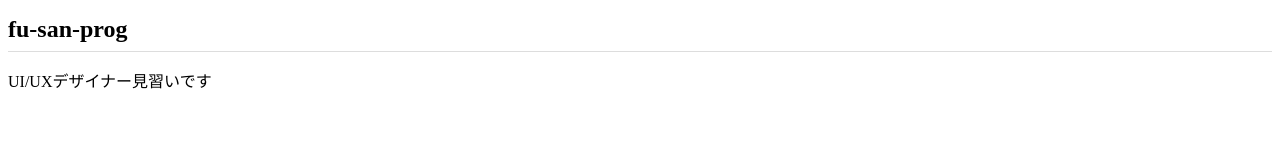
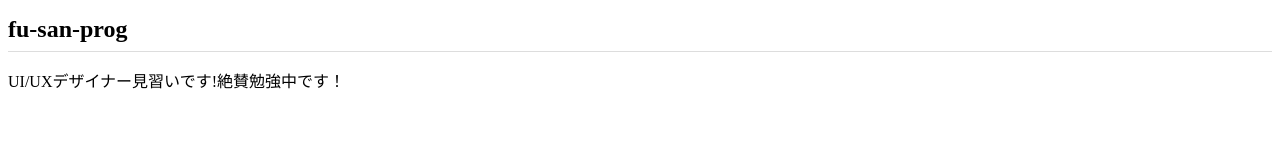
Before and after one commit to fukurisa/fukurisa.github.io, a plain HTML site: page index.html in a window 1280 px wide. Drawn offline with Linux system fonts and the light colour scheme.

Commit message:
Add files via upload

```diff
--- a/index.html
+++ b/index.html
@@ -7,6 +7,6 @@
 </head>
 <body>
   <h1>fu-san-prog</h1>
-  <p>UI/UXデザイナー見習いです</p>
+  <p>UI/UXデザイナー見習いです!絶賛勉強中です！</p>
 </body>
 </html>
```
